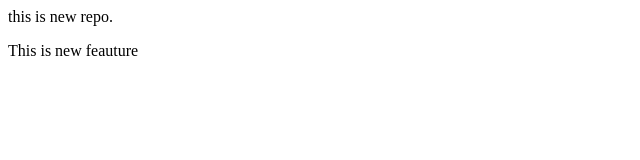
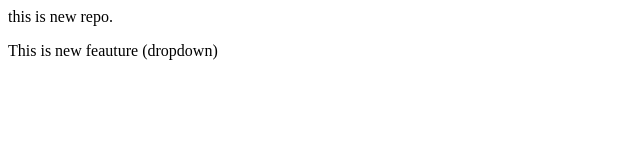
Before and after one commit to kiran22887/localrepo, a plain HTML site: page index.html in a window 1280 px wide. Shown: the full height of the page, 0-640 px from the left. Drawn offline with Linux system fonts and the light colour scheme.

```diff
--- a/index.html
+++ b/index.html
@@ -1,2 +1,2 @@
 <p>this is new repo.</p>
-<p>This is new feauture</p>
+<p>This is new feauture (dropdown)</p>
```
